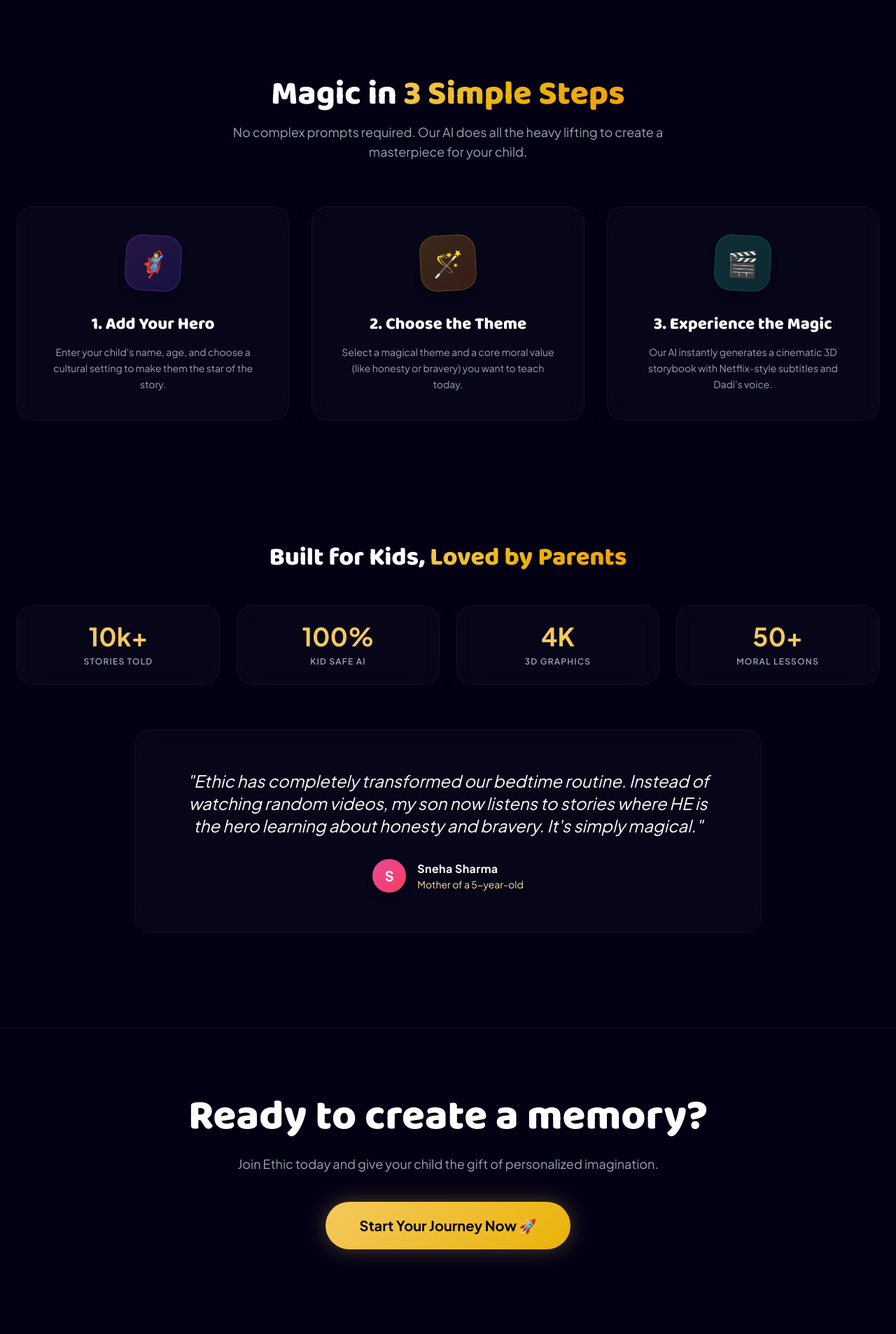
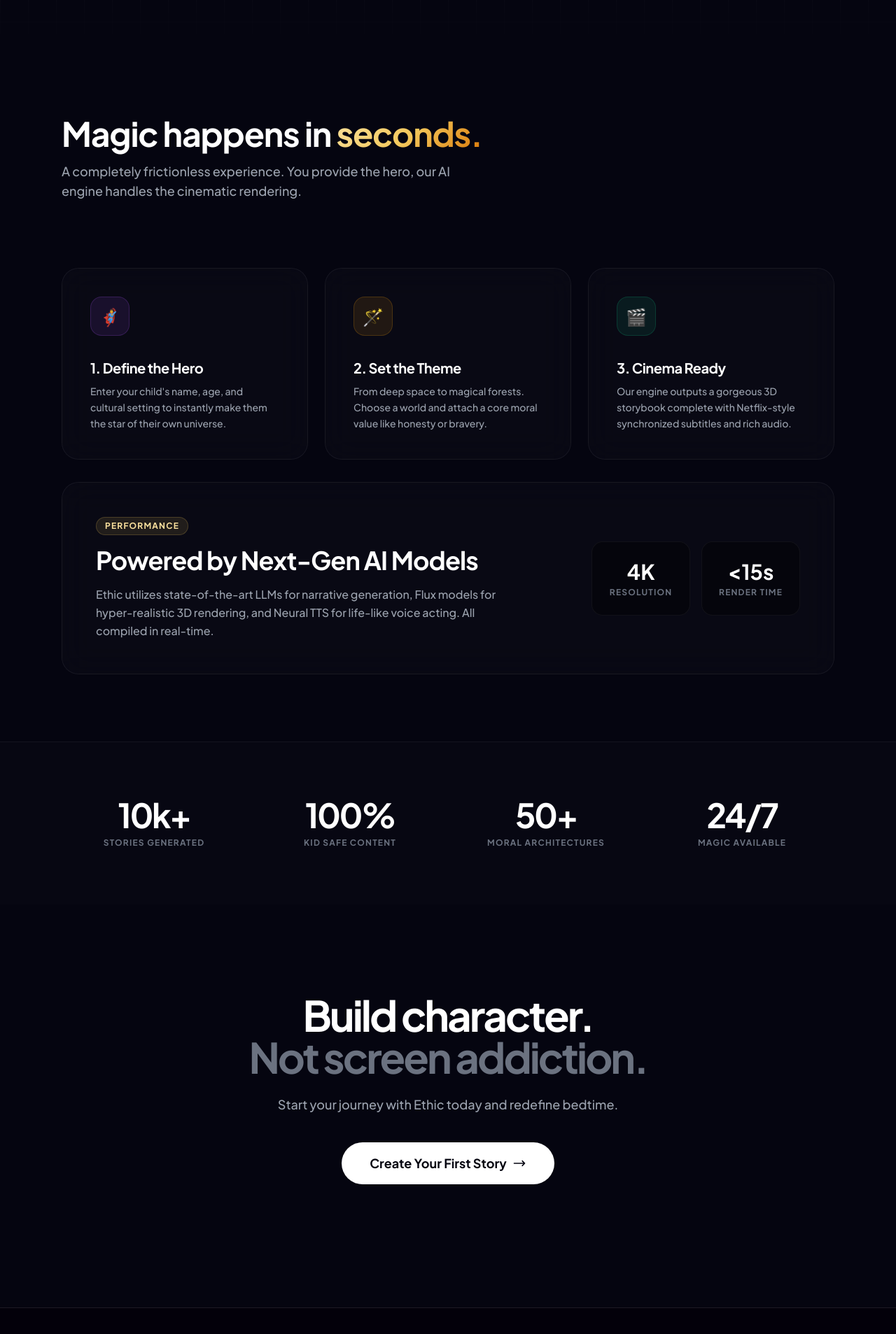
Before and after one commit to contactcuratedchoices-stack/ethic-mvp, a Flask app: page / in a window 1280 px wide. Shown: the part 801-2708 px from the top of the page at 70% size. Run offline with Flask 3, Linux system fonts and the light colour scheme; some libraries are stand-ins or nearby versions.

Commit message:
Update index.html

```diff
--- a/templates/index.html
+++ b/templates/index.html
@@ -1,218 +1,229 @@
 {% extends "base.html" %}
 
 {% block content %}
-<link href="https://fonts.googleapis.com/css2?family=Poppins:wght@300;400;500;600;700&family=Baloo+2:wght@600;800&display=swap" rel="stylesheet">
+<style>
+    /* 🚀 PREMIUM MODERN AI AESTHETIC */
 
-<style>
-    body {
-        background-color: #030014; /* Deep Space Dark */
-        color: #ffffff;
-        font-family: 'Poppins', sans-serif;
-        overflow-x: hidden;
-    }
-    .magical-font { font-family: 'Baloo 2', cursive; }
+    /* Smooth Scrolling & Hide Scrollbar */
+    html { scroll-behavior: smooth; }
+    ::-webkit-scrollbar { width: 8px; }
+    ::-webkit-scrollbar-track { background: #050510; }
+    ::-webkit-scrollbar-thumb { background: rgba(255, 255, 255, 0.1); border-radius: 10px; }
+    ::-webkit-scrollbar-thumb:hover { background: rgba(255, 255, 255, 0.2); }
 
-    /* Magical Gradient Text */
-    .text-gradient {
-        background: linear-gradient(135deg, #f4c95d 0%, #eab308 50%, #f59e0b 100%);
+    /* The "Linear" Text Gradient */
+    .text-gradient-premium {
+        background: linear-gradient(to right bottom, #ffffff 30%, rgba(255, 255, 255, 0.4));
         -webkit-background-clip: text;
         -webkit-text-fill-color: transparent;
+        background-clip: text;
     }
 
-    /* 🚀 SEAMLESS FIXED BACKGROUND - यह पूरे पेज पर एक जैसा रहेगा */
-    .ambient-bg {
-        position: fixed;
-        inset: 0;
-        z-index: -1;
-        overflow: hidden;
-        pointer-events: none;
-        background-color: #030014;
+    .text-gradient-gold {
+        background: linear-gradient(135deg, #fce29f 0%, #f4c95d 50%, #d97706 100%);
+        -webkit-background-clip: text;
+        -webkit-text-fill-color: transparent;
+        background-clip: text;
     }
 
-    /* The Magical Forest/Space Image (Very subtle) */
-    .ambient-image {
-        position: absolute;
-        inset: 0;
-        background-image: url('https://images.unsplash.com/photo-1534447677768-be436bb09401?q=80&w=2094&auto=format&fit=crop');
-        background-size: cover;
-        background-position: center;
-        opacity: 0.12; /* Ekdam halka sa dikhega */
-        mix-blend-mode: screen;
+    /* Ambient Background (Vercel Style Deep Glow) */
+    .ambient-bg {
+        position: fixed; inset: 0; z-index: -1;
+        background-color: #050510;
+        background-image:
+            radial-gradient(circle at 15% 50%, rgba(139, 92, 246, 0.08), transparent 25%),
+            radial-gradient(circle at 85% 30%, rgba(244, 201, 93, 0.05), transparent 25%);
     }
 
-    /* Glowing Orbs (Premium AI Look) */
-    .orb-1 {
-        position: absolute; top: -10%; left: -10%; width: 50vw; height: 50vw;
-        background: radial-gradient(circle, rgba(139, 92, 246, 0.15) 0%, rgba(0,0,0,0) 70%);
-        border-radius: 50%; filter: blur(60px);
-        animation: floatOrb 15s ease-in-out infinite alternate;
-    }
-    .orb-2 {
-        position: absolute; bottom: -20%; right: -10%; width: 60vw; height: 60vw;
-        background: radial-gradient(circle, rgba(59, 130, 246, 0.1) 0%, rgba(0,0,0,0) 70%);
-        border-radius: 50%; filter: blur(60px);
-        animation: floatOrb 20s ease-in-out infinite alternate-reverse;
-    }
-    .orb-3 {
-        position: absolute; top: 40%; left: 30%; width: 40vw; height: 40vw;
-        background: radial-gradient(circle, rgba(244, 201, 93, 0.05) 0%, rgba(0,0,0,0) 70%);
-        border-radius: 50%; filter: blur(60px);
+    /* Grid Pattern Overlay (Tech Startup Vibe) */
+    .bg-grid-pattern {
+        position: absolute; inset: 0; z-index: -1;
+        background-size: 40px 40px;
+        background-image: linear-gradient(to right, rgba(255, 255, 255, 0.02) 1px, transparent 1px),
+                          linear-gradient(to bottom, rgba(255, 255, 255, 0.02) 1px, transparent 1px);
+        mask-image: linear-gradient(to bottom, transparent, black 10%, black 90%, transparent);
+        -webkit-mask-image: linear-gradient(to bottom, transparent, black 10%, black 90%, transparent);
     }
 
-    @keyframes floatOrb {
-        0% { transform: translate(0, 0); }
-        100% { transform: translate(5%, 5%); }
+    /* Ultra-Clean Glass Cards (Apple Bento Style) */
+    .bento-card {
+        background: rgba(255, 255, 255, 0.02);
+        border: 1px solid rgba(255, 255, 255, 0.06);
+        border-radius: 24px;
+        backdrop-filter: blur(20px);
+        -webkit-backdrop-filter: blur(20px);
+        transition: all 0.4s cubic-bezier(0.16, 1, 0.3, 1);
+        overflow: hidden;
+        position: relative;
+    }
+    .bento-card::before {
+        content: ''; position: absolute; inset: 0;
+        background: radial-gradient(800px circle at var(--mouse-x, 50%) var(--mouse-y, 50%), rgba(255,255,255,0.06), transparent 40%);
+        opacity: 0; transition: opacity 0.4s; z-index: 1; pointer-events: none;
+    }
+    .bento-card:hover::before { opacity: 1; }
+    .bento-card:hover {
+        transform: translateY(-4px);
+        border-color: rgba(255, 255, 255, 0.15);
+        box-shadow: 0 20px 40px rgba(0, 0, 0, 0.4);
     }
 
-    /* Ultra-Premium Glassmorphism Cards */
-    .glass-card {
-        background: rgba(255, 255, 255, 0.02);
-        backdrop-filter: blur(20px);
-        -webkit-backdrop-filter: blur(20px);
-        border: 1px solid rgba(255, 255, 255, 0.05);
-        border-radius: 1.5rem;
-        transition: all 0.4s cubic-bezier(0.4, 0, 0.2, 1);
-        box-shadow: 0 4px 30px rgba(0, 0, 0, 0.1);
+    /* Premium Button */
+    .btn-premium-primary {
+        background: #ffffff; color: #050510;
+        transition: all 0.3s ease;
+        box-shadow: 0 0 0 0 rgba(255,255,255,0.3);
     }
-    .glass-card:hover {
-        transform: translateY(-8px);
-        background: rgba(255, 255, 255, 0.04);
-        border-color: rgba(244, 201, 93, 0.3);
-        box-shadow: 0 20px 40px rgba(0,0,0,0.4), inset 0 0 20px rgba(244,201,93,0.05);
+    .btn-premium-primary:hover {
+        transform: translateY(-2px);
+        box-shadow: 0 10px 25px -5px rgba(255, 255, 255, 0.3);
     }
-
-    /* Glow Button */
-    .glow-button {
-        position: relative;
-        transition: all 0.3s ease;
-        background: linear-gradient(135deg, #f4c95d, #eab308);
-        color: #030014;
-    }
-    .glow-button::before {
-        content: ''; position: absolute; top: -3px; left: -3px; right: -3px; bottom: -3px;
-        background: linear-gradient(135deg, #f4c95d, #eab308);
-        z-index: -1; border-radius: 50px; filter: blur(15px); opacity: 0; transition: opacity 0.3s ease;
-    }
-    .glow-button:hover::before { opacity: 0.7; }
-    .glow-button:hover { transform: scale(1.02); }
 </style>
 
-<div class="ambient-bg">
-    <div class="ambient-image"></div>
-    <div class="orb-1"></div>
-    <div class="orb-2"></div>
-    <div class="orb-3"></div>
-</div>
+<div class="ambient-bg"></div>
 
-<header class="relative w-full min-h-[90vh] flex items-center justify-center pt-20 pb-10">
-    <div class="relative z-10 text-center px-6 max-w-5xl mx-auto flex flex-col items-center">
+<header class="relative w-full min-h-[95vh] flex items-center justify-center pt-32 pb-20 overflow-hidden">
+    <div class="bg-grid-pattern"></div>
 
-        <div class="inline-block px-5 py-2 mb-8 rounded-full glass-card border-gold/30 text-gold-soft text-xs md:text-sm font-bold tracking-widest uppercase">
-            ✨ The Future of Bedtime Stories
+    <div class="relative z-10 text-center px-4 max-w-5xl mx-auto flex flex-col items-center">
+
+        <a href="#features" class="inline-flex items-center gap-2 px-4 py-1.5 mb-8 rounded-full bg-white/5 border border-white/10 text-gray-300 text-xs md:text-sm font-medium hover:bg-white/10 hover:text-white transition-all cursor-pointer">
+            <span class="w-2 h-2 rounded-full bg-gold animate-pulse"></span>
+            Introducing Cinematic AI Stories
+            <svg class="w-4 h-4" fill="none" stroke="currentColor" viewBox="0 0 24 24"><path stroke-linecap="round" stroke-linejoin="round" stroke-width="2" d="M9 5l7 7-7 7"/></svg>
+        </a>
+
+        <h1 class="text-5xl md:text-7xl lg:text-[5.5rem] font-extrabold tracking-tighter leading-[1.1] mb-6">
+            <span class="text-gradient-premium">Turn Screen Time into</span><br>
+            <span class="font-magical text-gradient-gold drop-shadow-lg">Story Time.</span>
+        </h1>
+
+        <p class="text-gray-400 text-lg md:text-xl mb-12 max-w-2xl mx-auto font-medium leading-relaxed">
+            Generate highly personalized, 3D animated bedtime stories with cinematic audio. Build character and ignite imagination without the mindless scrolling.
+        </p>
+
+        <div class="flex flex-col sm:flex-row gap-4 items-center justify-center w-full sm:w-auto">
+            <a href="{{ url_for('main.studio') }}" class="btn-premium-primary w-full sm:w-auto px-8 py-4 text-base font-bold rounded-full flex items-center justify-center gap-2">
+                Start Creating Free
+                <svg class="w-5 h-5" fill="none" stroke="currentColor" viewBox="0 0 24 24"><path stroke-linecap="round" stroke-linejoin="round" stroke-width="2" d="M13 10V3L4 14h7v7l9-11h-7z"/></svg>
+            </a>
+            <a href="{{ url_for('main.dashboard') }}" class="w-full sm:w-auto px-8 py-4 bg-white/5 border border-white/10 text-white text-base font-bold rounded-full hover:bg-white/10 transition flex items-center justify-center gap-2">
+                <svg class="w-5 h-5" fill="none" stroke="currentColor" viewBox="0 0 24 24"><path stroke-linecap="round" stroke-linejoin="round" stroke-width="2" d="M14.752 11.168l-3.197-2.132A1 1 0 0010 9.87v4.263a1 1 0 001.555.832l3.197-2.132a1 1 0 000-1.664z"/><path stroke-linecap="round" stroke-linejoin="round" stroke-width="2" d="M21 12a9 9 0 11-18 0 9 9 0 0118 0z"/></svg>
+                View Examples
+            </a>
         </div>
 
-        <h1 class="magical-font text-5xl md:text-7xl lg:text-8xl font-extrabold text-white leading-tight mb-6 drop-shadow-2xl">
-            Turn Screen Time into <br>
-            <span class="text-gradient">Story Time.</span>
-        </h1>
-
-        <p class="text-gray-300 text-lg md:text-2xl mb-12 max-w-3xl mx-auto font-light leading-relaxed">
-            Generate personalized, 3D animated bedtime stories with cinematic audio. Build character, teach morals, and ignite your child's imagination.
-        </p>
-
-        <div class="flex flex-col sm:flex-row gap-5 items-center justify-center">
-            <a href="{{ url_for('main.studio') }}" aria-label="Create your first story" class="glow-button px-10 py-4 text-lg font-bold rounded-full flex items-center gap-3">
-                Create Your First Story ✨
-            </a>
-            <a href="{{ url_for('main.dashboard') }}" aria-label="Go to Library" class="px-10 py-4 glass-card text-white text-lg font-bold rounded-full hover:bg-white/10 transition flex items-center gap-3">
-                <svg class="w-6 h-6" fill="none" stroke="currentColor" viewBox="0 0 24 24"><path stroke-linecap="round" stroke-linejoin="round" stroke-width="2" d="M14.752 11.168l-3.197-2.132A1 1 0 0010 9.87v4.263a1 1 0 001.555.832l3.197-2.132a1 1 0 000-1.664z"/><path stroke-linecap="round" stroke-linejoin="round" stroke-width="2" d="M21 12a9 9 0 11-18 0 9 9 0 0118 0z"/></svg>
-                Explore Library
-            </a>
-        </div>
+        <p class="mt-8 text-xs text-gray-600 font-medium tracking-wide uppercase">No credit card required • 100% Kid Safe AI</p>
     </div>
 </header>
 
-<section class="py-20 relative z-10">
-    <div class="max-w-7xl mx-auto px-6">
-        <div class="text-center mb-16">
-            <h2 class="magical-font text-4xl md:text-5xl font-bold text-white mb-4">Magic in <span class="text-gradient">3 Simple Steps</span></h2>
-            <p class="text-gray-400 text-lg max-w-2xl mx-auto">No complex prompts required. Our AI does all the heavy lifting to create a masterpiece for your child.</p>
+<section id="features" class="py-24 relative z-10">
+    <div class="max-w-6xl mx-auto px-6">
+        <div class="mb-16 md:mb-24">
+            <h2 class="text-3xl md:text-5xl font-extrabold tracking-tight text-white mb-4">Magic happens in <span class="text-gradient-gold">seconds.</span></h2>
+            <p class="text-gray-400 text-lg max-w-xl font-medium">A completely frictionless experience. You provide the hero, our AI engine handles the cinematic rendering.</p>
         </div>
 
-        <div class="grid grid-cols-1 md:grid-cols-3 gap-8">
-            <div class="glass-card p-10 text-center group">
-                <div class="w-20 h-20 mx-auto bg-gradient-to-br from-purple-500/20 to-indigo-600/20 border border-purple-500/30 rounded-3xl flex items-center justify-center text-4xl shadow-lg mb-8 group-hover:-translate-y-2 transition duration-300 transform rotate-3">
+        <div class="grid grid-cols-1 md:grid-cols-3 gap-6">
+
+            <div class="bento-card p-8 md:p-10 flex flex-col justify-between group">
+                <div class="w-14 h-14 bg-purple-500/10 border border-purple-500/20 rounded-2xl flex items-center justify-center text-2xl mb-8 group-hover:scale-110 transition-transform">
                     🦸‍♂️
                 </div>
-                <h3 class="magical-font text-2xl font-bold text-white mb-3">1. Add Your Hero</h3>
-                <p class="text-gray-400 text-sm leading-relaxed">Enter your child's name, age, and choose a cultural setting to make them the star of the story.</p>
+                <div>
+                    <h3 class="text-xl font-bold text-white mb-2 tracking-tight">1. Define the Hero</h3>
+                    <p class="text-gray-400 text-sm font-medium leading-relaxed">Enter your child's name, age, and cultural setting to instantly make them the star of their own universe.</p>
+                </div>
             </div>
 
-            <div class="glass-card p-10 text-center group">
-                <div class="w-20 h-20 mx-auto bg-gradient-to-br from-amber-400/20 to-orange-500/20 border border-amber-500/30 rounded-3xl flex items-center justify-center text-4xl shadow-lg mb-8 group-hover:-translate-y-2 transition duration-300 transform -rotate-3">
+            <div class="bento-card p-8 md:p-10 flex flex-col justify-between group">
+                <div class="w-14 h-14 bg-amber-500/10 border border-amber-500/20 rounded-2xl flex items-center justify-center text-2xl mb-8 group-hover:scale-110 transition-transform">
                     🪄
                 </div>
-                <h3 class="magical-font text-2xl font-bold text-white mb-3">2. Choose the Theme</h3>
-                <p class="text-gray-400 text-sm leading-relaxed">Select a magical theme and a core moral value (like honesty or bravery) you want to teach today.</p>
+                <div>
+                    <h3 class="text-xl font-bold text-white mb-2 tracking-tight">2. Set the Theme</h3>
+                    <p class="text-gray-400 text-sm font-medium leading-relaxed">From deep space to magical forests. Choose a world and attach a core moral value like honesty or bravery.</p>
+                </div>
             </div>
 
-            <div class="glass-card p-10 text-center group">
-                <div class="w-20 h-20 mx-auto bg-gradient-to-br from-emerald-400/20 to-teal-500/20 border border-emerald-500/30 rounded-3xl flex items-center justify-center text-4xl shadow-lg mb-8 group-hover:-translate-y-2 transition duration-300 transform rotate-3">
+            <div class="bento-card p-8 md:p-10 flex flex-col justify-between group">
+                <div class="w-14 h-14 bg-emerald-500/10 border border-emerald-500/20 rounded-2xl flex items-center justify-center text-2xl mb-8 group-hover:scale-110 transition-transform">
                     🎬
                 </div>
-                <h3 class="magical-font text-2xl font-bold text-white mb-3">3. Experience the Magic</h3>
-                <p class="text-gray-400 text-sm leading-relaxed">Our AI instantly generates a cinematic 3D storybook with Netflix-style subtitles and Dadi's voice.</p>
+                <div>
+                    <h3 class="text-xl font-bold text-white mb-2 tracking-tight">3. Cinema Ready</h3>
+                    <p class="text-gray-400 text-sm font-medium leading-relaxed">Our engine outputs a gorgeous 3D storybook complete with Netflix-style synchronized subtitles and rich audio.</p>
+                </div>
             </div>
-        </div>
-    </div>
-</section>
 
-<section class="py-24 relative z-10">
-    <div class="max-w-7xl mx-auto px-6 text-center">
-        <h2 class="magical-font text-3xl md:text-4xl font-bold text-white mb-12">Built for Kids, <span class="text-gradient">Loved by Parents</span></h2>
-
-        <div class="grid grid-cols-2 md:grid-cols-4 gap-6 mb-16">
-            <div class="glass-card p-6">
-                <h4 class="text-4xl font-bold text-gold mb-2">10k+</h4>
-                <p class="text-gray-400 text-xs uppercase tracking-widest font-semibold">Stories Told</p>
-            </div>
-            <div class="glass-card p-6">
-                <h4 class="text-4xl font-bold text-gold mb-2">100%</h4>
-                <p class="text-gray-400 text-xs uppercase tracking-widest font-semibold">Kid Safe AI</p>
-            </div>
-            <div class="glass-card p-6">
-                <h4 class="text-4xl font-bold text-gold mb-2">4K</h4>
-                <p class="text-gray-400 text-xs uppercase tracking-widest font-semibold">3D Graphics</p>
-            </div>
-            <div class="glass-card p-6">
-                <h4 class="text-4xl font-bold text-gold mb-2">50+</h4>
-                <p class="text-gray-400 text-xs uppercase tracking-widest font-semibold">Moral Lessons</p>
-            </div>
-        </div>
-
-        <div class="glass-card p-10 md:p-14 max-w-4xl mx-auto rounded-[2rem] border-gold/20 relative">
-            <p class="text-xl md:text-2xl font-light text-white italic leading-relaxed mb-8">
-                "Ethic has completely transformed our bedtime routine. Instead of watching random videos, my son now listens to stories where HE is the hero learning about honesty and bravery. It's simply magical."
-            </p>
-            <div class="flex items-center justify-center gap-4">
-                <div class="w-12 h-12 bg-gradient-to-br from-pink-500 to-rose-500 rounded-full flex items-center justify-center text-xl font-bold text-white shadow-lg">S</div>
-                <div class="text-left">
-                    <h5 class="text-white font-bold tracking-wide">Sneha Sharma</h5>
-                    <p class="text-gold-soft text-sm">Mother of a 5-year-old</p>
+            <div class="bento-card md:col-span-3 p-8 md:p-12 flex flex-col md:flex-row items-center justify-between gap-8 mt-2">
+                <div class="max-w-xl">
+                    <div class="inline-flex items-center gap-2 px-3 py-1 mb-4 rounded-full bg-gold/10 border border-gold/20 text-gold-soft text-xs font-bold uppercase tracking-widest">
+                        Performance
+                    </div>
+                    <h3 class="text-3xl md:text-4xl font-extrabold text-white tracking-tight mb-4">Powered by Next-Gen AI Models</h3>
+                    <p class="text-gray-400 text-base font-medium leading-relaxed">
+                        Ethic utilizes state-of-the-art LLMs for narrative generation, Flux models for hyper-realistic 3D rendering, and Neural TTS for life-like voice acting. All compiled in real-time.
+                    </p>
+                </div>
+                <div class="flex-shrink-0 w-full md:w-auto grid grid-cols-2 gap-4">
+                    <div class="bg-black/40 border border-white/5 p-6 rounded-2xl text-center">
+                        <div class="text-3xl font-bold text-white mb-1">4K</div>
+                        <div class="text-xs text-gray-500 font-bold uppercase tracking-widest">Resolution</div>
+                    </div>
+                    <div class="bg-black/40 border border-white/5 p-6 rounded-2xl text-center">
+                        <div class="text-3xl font-bold text-white mb-1">&lt;15s</div>
+                        <div class="text-xs text-gray-500 font-bold uppercase tracking-widest">Render Time</div>
+                    </div>
                 </div>
             </div>
         </div>
     </div>
 </section>
 
-<section class="py-24 relative z-10 border-t border-white/5 mt-10">
-    <div class="max-w-4xl mx-auto px-6 text-center">
-        <h2 class="magical-font text-4xl md:text-6xl font-bold text-white mb-6">Ready to create a memory?</h2>
-        <p class="text-gray-400 text-lg mb-10">Join Ethic today and give your child the gift of personalized imagination.</p>
-        <a href="{{ url_for('main.studio') }}" aria-label="Start your journey" class="glow-button inline-block px-12 py-5 text-xl font-bold rounded-full shadow-[0_0_30px_rgba(244,201,93,0.3)]">
-            Start Your Journey Now 🚀
+<section class="py-20 relative z-10 border-t border-white/5 bg-white/[0.01]">
+    <div class="max-w-6xl mx-auto px-6">
+        <div class="grid grid-cols-2 md:grid-cols-4 gap-8 md:gap-4 text-center">
+            <div>
+                <h4 class="text-4xl md:text-5xl font-extrabold text-white mb-2 tracking-tighter">10k+</h4>
+                <p class="text-gray-500 text-xs uppercase tracking-widest font-bold">Stories Generated</p>
+            </div>
+            <div>
+                <h4 class="text-4xl md:text-5xl font-extrabold text-white mb-2 tracking-tighter">100%</h4>
+                <p class="text-gray-500 text-xs uppercase tracking-widest font-bold">Kid Safe Content</p>
+            </div>
+            <div>
+                <h4 class="text-4xl md:text-5xl font-extrabold text-white mb-2 tracking-tighter">50+</h4>
+                <p class="text-gray-500 text-xs uppercase tracking-widest font-bold">Moral Architectures</p>
+            </div>
+            <div>
+                <h4 class="text-4xl md:text-5xl font-extrabold text-white mb-2 tracking-tighter">24/7</h4>
+                <p class="text-gray-500 text-xs uppercase tracking-widest font-bold">Magic Available</p>
+            </div>
+        </div>
+    </div>
+</section>
+
+<section class="py-32 relative z-10 text-center px-6">
+    <div class="max-w-3xl mx-auto">
+        <h2 class="text-4xl md:text-6xl font-extrabold text-white tracking-tighter mb-6">Build character.<br><span class="text-gray-500">Not screen addiction.</span></h2>
+        <p class="text-gray-400 text-lg font-medium mb-10">Start your journey with Ethic today and redefine bedtime.</p>
+        <a href="{{ url_for('main.studio') }}" class="btn-premium-primary inline-flex items-center gap-2 px-10 py-4 text-lg font-bold rounded-full">
+            Create Your First Story
+            <svg class="w-5 h-5" fill="none" stroke="currentColor" viewBox="0 0 24 24"><path stroke-linecap="round" stroke-linejoin="round" stroke-width="2" d="M17 8l4 4m0 0l-4 4m4-4H3"/></svg>
         </a>
     </div>
 </section>
 
+<script>
+    document.getElementById("features").onmousemove = e => {
+        for(const card of document.getElementsByClassName("bento-card")) {
+            const rect = card.getBoundingClientRect(),
+                  x = e.clientX - rect.left,
+                  y = e.clientY - rect.top;
+            card.style.setProperty("--mouse-x", `${x}px`);
+            card.style.setProperty("--mouse-y", `${y}px`);
+        };
+    }
+</script>
 {% endblock %}
```
